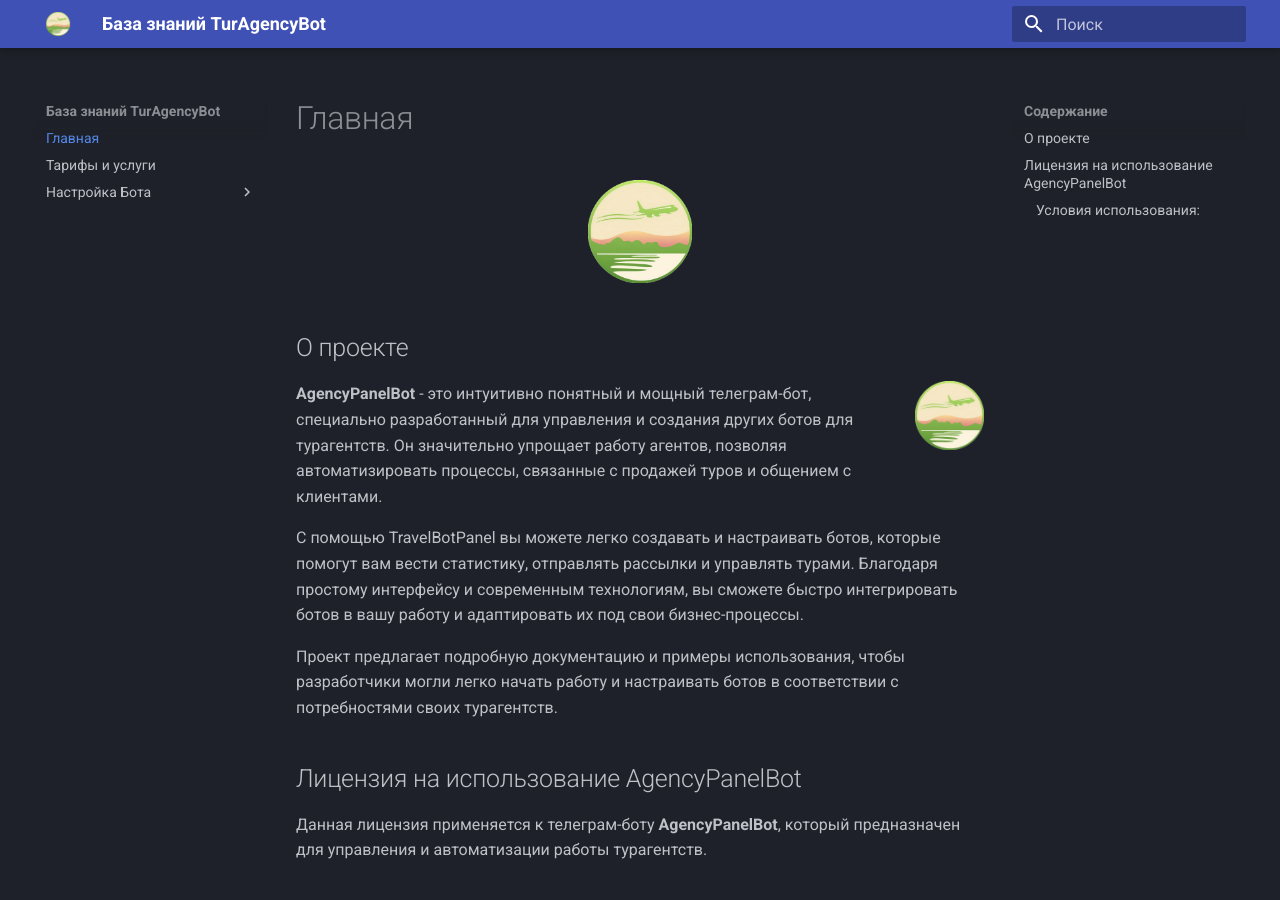
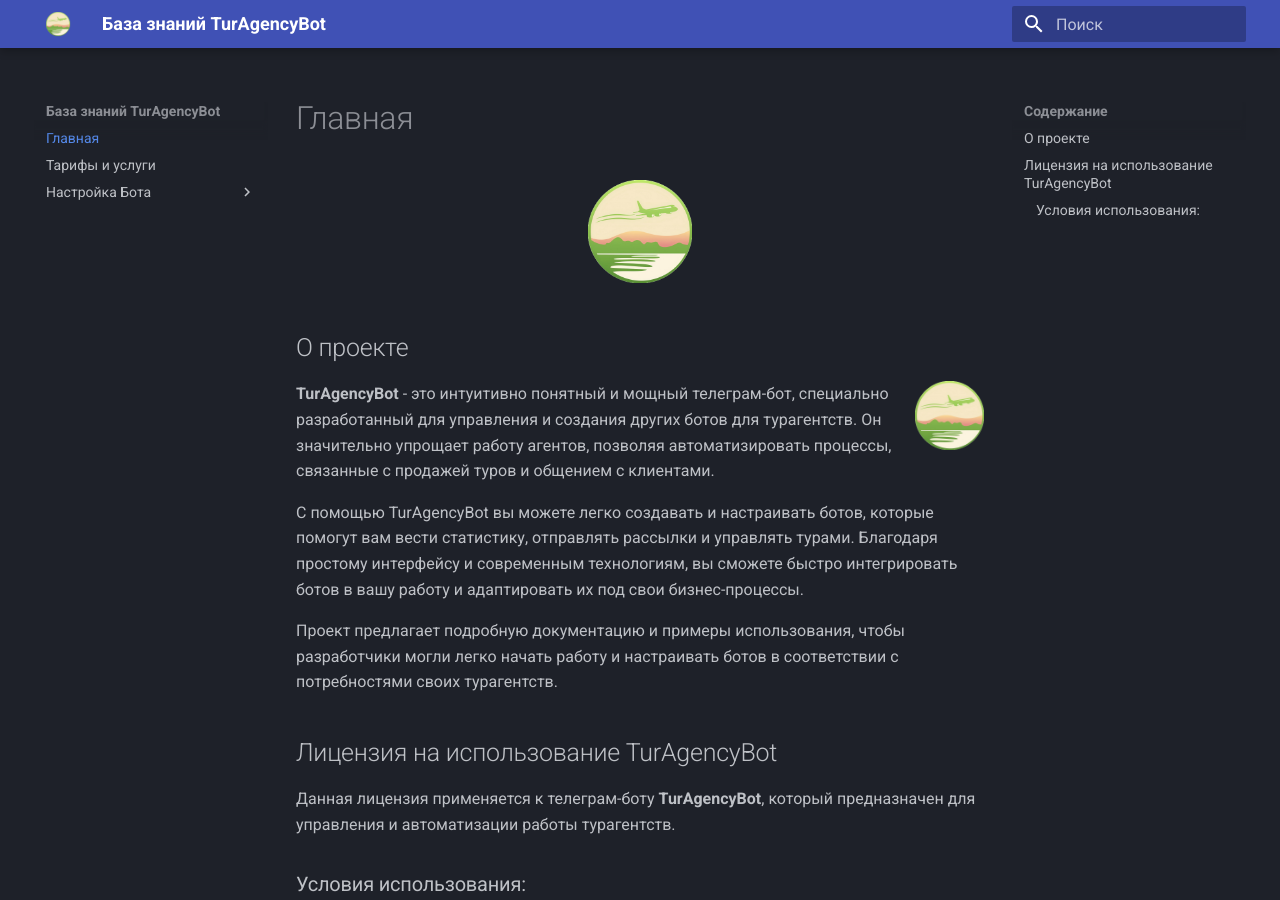
Before and after one commit to reques6e/TurDocs, an MkDocs documentation site: the page built from docs/index.md, in a window 1280 px wide and 900 px high. Built offline with MkDocs 1.6.1 and Material for MkDocs 9.7.7, drawn with Linux system fonts in a browser that asks for light colours.

Commit message:
Edit Proejct Name

```diff
--- a/docs/index.md
+++ b/docs/index.md
@@ -10,10 +10,10 @@
     <img src='assets/logo.png' alt='Shield' align="right" width="10%">
     <div align="left">
         <p>
-            <b>AgencyPanelBot</b> - это интуитивно понятный и мощный телеграм-бот, специально разработанный для управления и создания других ботов для турагентств. Он значительно упрощает работу агентов, позволяя автоматизировать процессы, связанные с продажей туров и общением с клиентами.
+            <b>TurAgencyBot</b> - это интуитивно понятный и мощный телеграм-бот, специально разработанный для управления и создания других ботов для турагентств. Он значительно упрощает работу агентов, позволяя автоматизировать процессы, связанные с продажей туров и общением с клиентами.
         </p>
         <p>
-            С помощью TravelBotPanel вы можете легко создавать и настраивать ботов, которые помогут вам вести статистику, отправлять рассылки и управлять турами. Благодаря простому интерфейсу и современным технологиям, вы сможете быстро интегрировать ботов в вашу работу и адаптировать их под свои бизнес-процессы.
+            С помощью TurAgencyBot вы можете легко создавать и настраивать ботов, которые помогут вам вести статистику, отправлять рассылки и управлять турами. Благодаря простому интерфейсу и современным технологиям, вы сможете быстро интегрировать ботов в вашу работу и адаптировать их под свои бизнес-процессы.
         </p>
         <p>
             Проект предлагает подробную документацию и примеры использования, чтобы разработчики могли легко начать работу и настраивать ботов в соответствии с потребностями своих турагентств.
@@ -21,9 +21,9 @@
     </div>
 </p>
 
-## Лицензия на использование AgencyPanelBot
+## Лицензия на использование TurAgencyBot
 
-Данная лицензия применяется к телеграм-боту **AgencyPanelBot**, который предназначен для управления и автоматизации работы турагентств.
+Данная лицензия применяется к телеграм-боту **TurAgencyBot**, который предназначен для управления и автоматизации работы турагентств.
 
 ### Условия использования:
 
```
